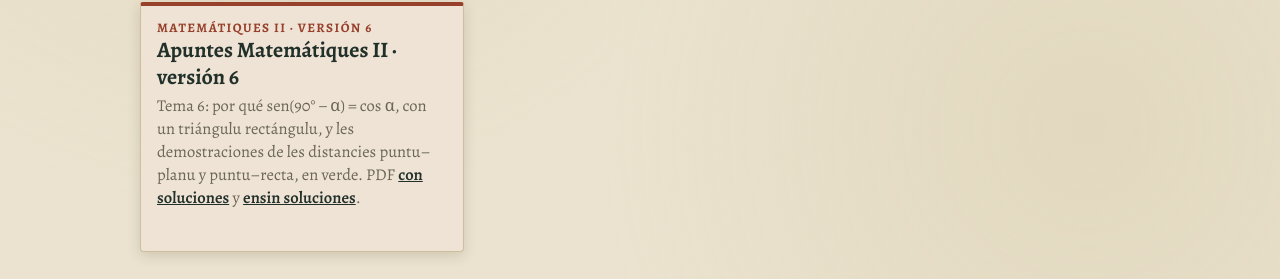
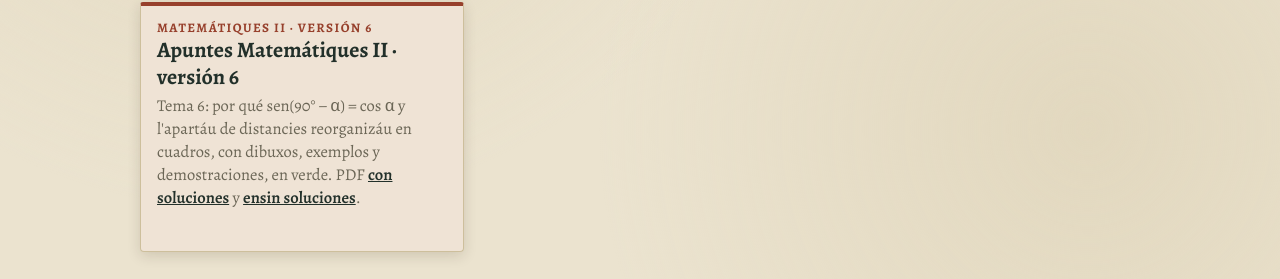
Before and after one commit to profesorqueipo-rgb/profesorqueipo-rgb.github.io, a plain HTML site: page index.html in a window 1280 px wide. Shown: the part 431-710 px from the top of the page. Drawn offline with Linux system fonts and the light colour scheme.

Commit message:
Portada: versión 6 de Matemáticas II con las distancias reorganizadas
Co-Authored-By: Claude Opus 5.5 <noreply@anthropic.com>

```diff
--- a/index.html
+++ b/index.html
@@ -162,7 +162,7 @@ footer .lema{font-family:var(--f-title);font-size:20px;color:var(--green)}
 <section id="revision" class="c-rust">
   <div class="sec-cab"><svg class="mini" aria-hidden="true"><use href="#tri"/></svg><div><span class="nivel">propuestes por revisar</span><h2>En revisión</h2></div></div>
   <ul class="rejilla">
-    <li><div class="repo destacado" data-repo="apuntes"><span class="tipo">Matemátiques II · versión 6</span><a class="abrir" href="/apuntes/revision-2bach-matii-v6.html">Apuntes Matemátiques II · versión 6</a><p class="desc">Tema 6: por qué sen(90° − α) = cos α, con un triángulu rectángulu, y les demostraciones de les distancies puntu–planu y puntu–recta, en verde. PDF <a href="/apuntes/revision-2bach-matii-v6-soluciones.pdf">con soluciones</a> y <a href="/apuntes/revision-2bach-matii-v6.pdf">ensin soluciones</a>.</p><div class="pie-repo"><span class="fecha"></span><a class="codigo" hidden>códigu</a></div></div></li>
+    <li><div class="repo destacado" data-repo="apuntes"><span class="tipo">Matemátiques II · versión 6</span><a class="abrir" href="/apuntes/revision-2bach-matii-v6.html">Apuntes Matemátiques II · versión 6</a><p class="desc">Tema 6: por qué sen(90° − α) = cos α y l'apartáu de distancies reorganizáu en cuadros, con dibuxos, exemplos y demostraciones, en verde. PDF <a href="/apuntes/revision-2bach-matii-v6-soluciones.pdf">con soluciones</a> y <a href="/apuntes/revision-2bach-matii-v6.pdf">ensin soluciones</a>.</p><div class="pie-repo"><span class="fecha"></span><a class="codigo" hidden>códigu</a></div></div></li>
   </ul>
 </section>
 
```
